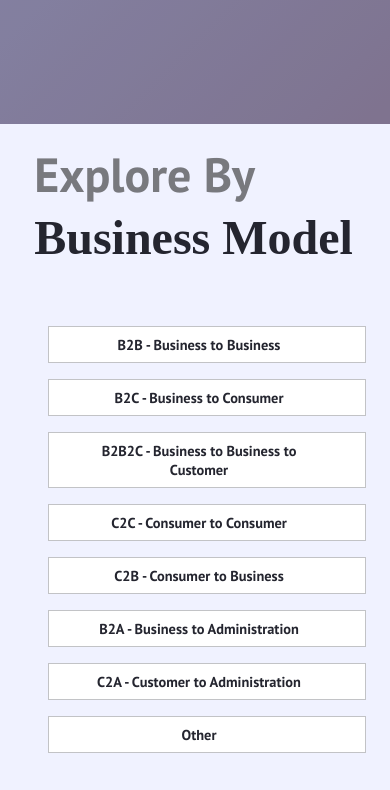
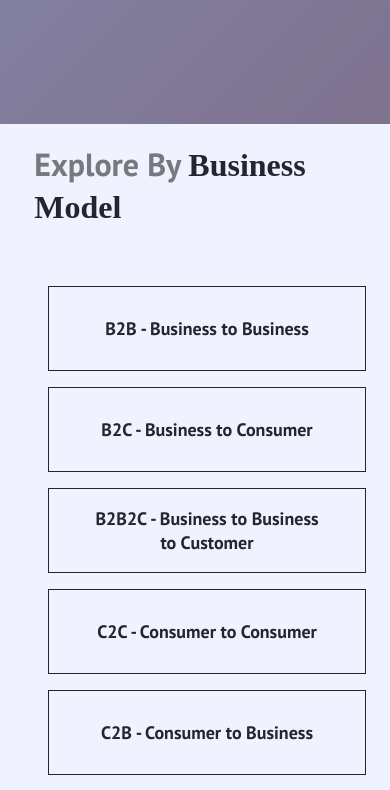
Before and after one commit to yuvrajsinghbhatiya/startupz_clone, a React (Create React App) app: page / in a window 390 px wide. Shown: the part 800-1590 px from the top of the page. Built offline with nearby package versions, Linux system fonts and the light colour scheme; the HTML template or start-up script is replaced by a standard one.

Commit message:
Update Cards.css

```diff
--- a/src/components/Cards.css
+++ b/src/components/Cards.css
@@ -24,23 +24,27 @@ h2{
   text-align: left;
 
 }
+
 .btndiv {
   display: flex;
   justify-content: center;
-  background-color: #fff;
-  border: 1px solid #24252f46;
   margin-left: 3rem;
+  border: 1px solid #24252f;
 }
 
 .midbtns {
-  display: inline-block;
-  font-size: 1rem;
-  font-weight: 500;
-  cursor: pointer;
-  border-radius: 0;
+  display: inline-flex;
+  align-items: center;
+  justify-content: center;
+  height: 83px;
+  padding-left: 30px;
+  padding-right: 30px;
+  font-size: 18px;
+  width: 100%;
+  line-height: 1.3;
+  transition: all .2s;
   color: #24252f;
-  background-color: #fff;
-  margin-right: 1rem;
+  background-color: transparent;
 }
 
 
@@ -49,13 +53,6 @@ h2{
   margin-bottom: 2rem;
 }
 
-.font-weight-light {
-  font-weight: 300;
-}
-
-.font-weight-semibold {
-  font-weight: 600;
-}
 
 .row {
   display: flex;
@@ -105,13 +102,17 @@ h2{
   }
 
   .midbtns {
-    font-size: 0.9rem;
+    font-size: 18px;
   }
 
   .col-sm-6,
   .col-md-4,
   .col-lg-3 {
     flex: 0 0 33.3333%;
+  }
+
+  h2{
+    font-size: 2rem;
   }
 }
 
@@ -135,7 +136,13 @@ h2{
     flex: 0 0 50%;
     max-width: 50%;
   }
+
+  h2{
+    font-size: 2.2rem;
+  }
 }
+
+
 
 @media (max-width: 575px) {
   .container {
@@ -159,4 +166,8 @@ h2{
     margin-right: 1.5rem;
 
   }
+
+  h2{
+    font-size: 2rem;
+  }
 }
```
